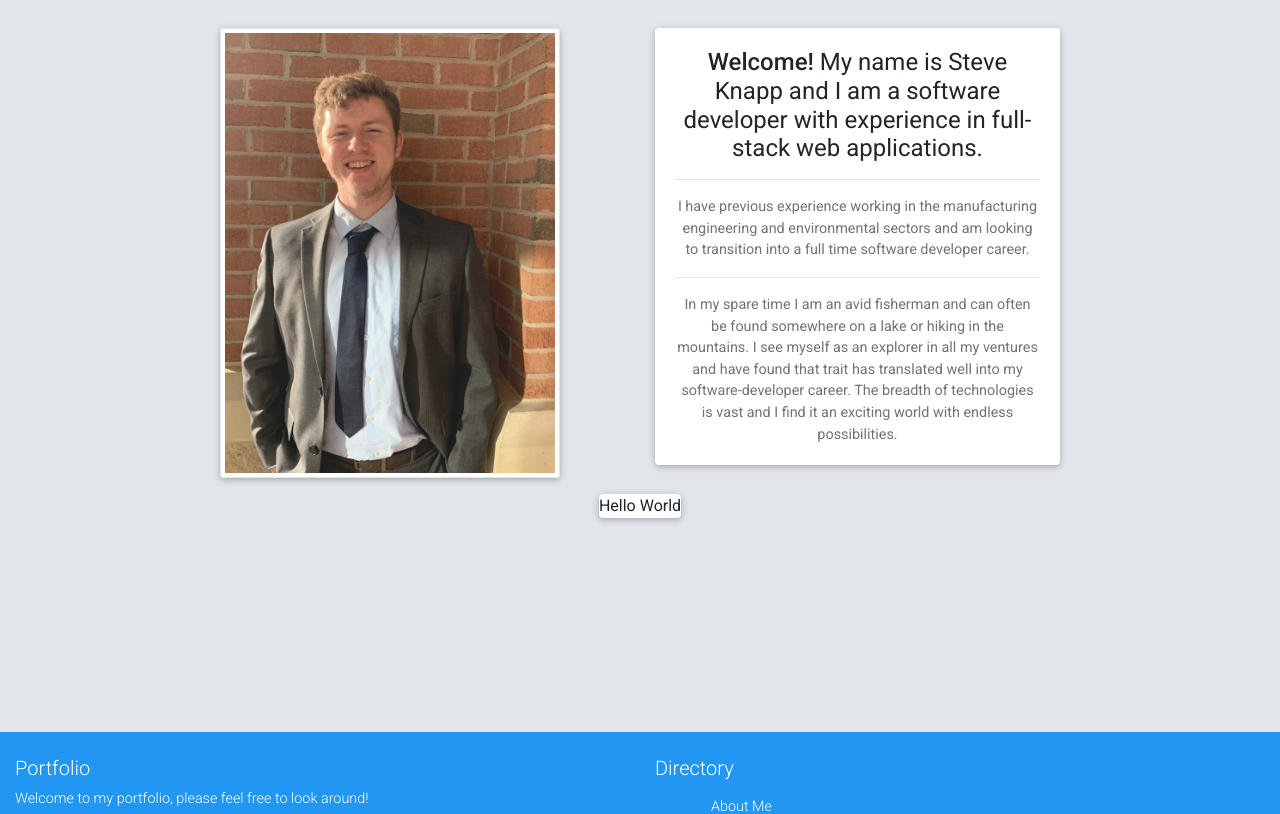
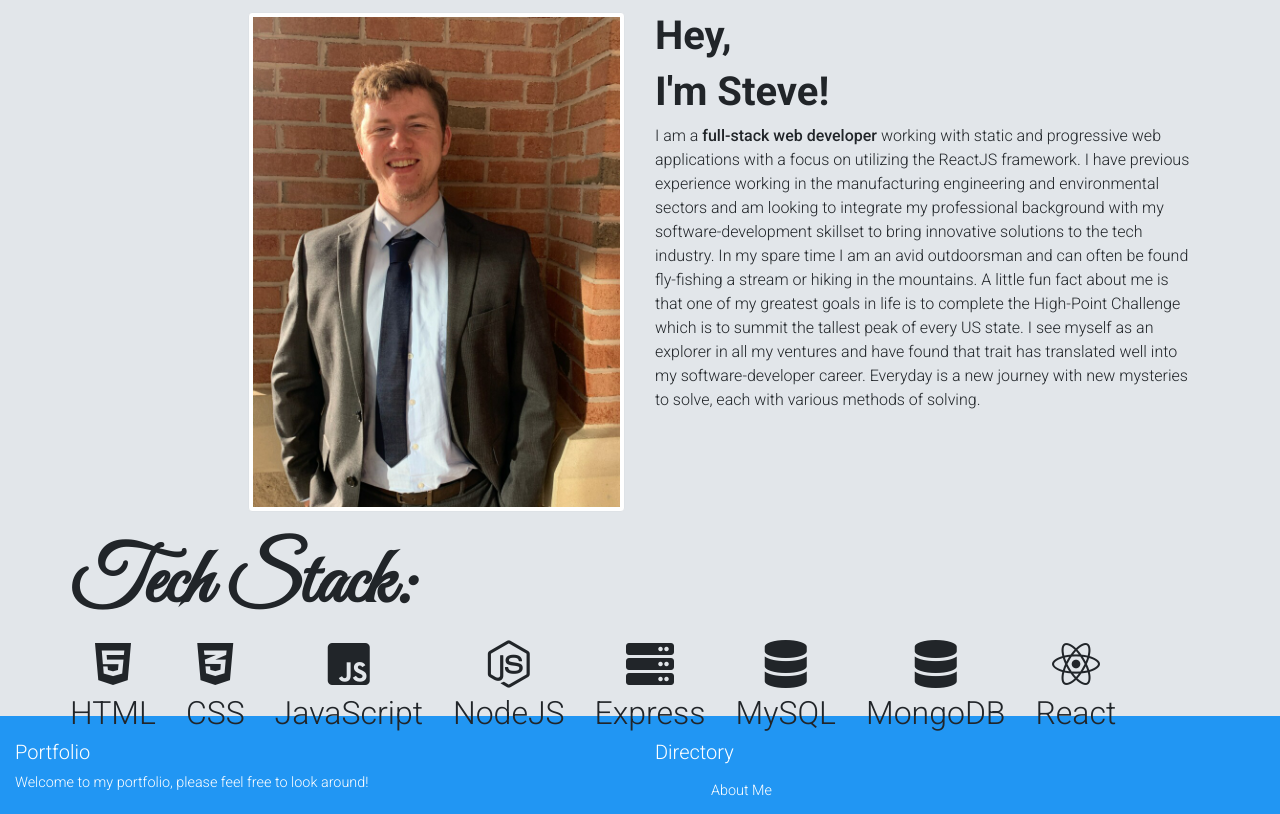
Before and after one commit to Stovencrantz/react-portfolio, a React (Create React App) app: page /aboutme in a window 1280 px wide. Shown: the part 280-1094 px from the top of the page. Built offline with nearby package versions, Linux system fonts and the light colour scheme.

Commit message:
Adjusted AboutMe page to include better styling and a new layout that is more professionally appealing. Added technologies. Implement skillset in next update

```diff
--- a/src/components/Jumbotron/index.js
+++ b/src/components/Jumbotron/index.js
@@ -19,50 +19,77 @@ import {
 } from "mdbreact";
 
 const Jumbotron = () => {
+  const skillsArr = [
+    { tech: "HTML",
+      icon: <MDBIcon fab icon="html5" size="3x"/> },
+    { tech: "CSS",
+      icon: <MDBIcon fab icon="css3-alt" size="3x"/> },
+    { tech: "JavaScript",
+      icon: <MDBIcon fab icon="js-square"size="3x" /> },
+    { tech: "NodeJS",
+      icon: <MDBIcon fab icon="node-js" size="3x"/> },
+    { tech: "Express",
+      icon: <MDBIcon icon="server" size="3x"/> },
+    { tech: "MySQL",
+      icon: <MDBIcon icon="database" size="3x"/> },
+    { tech: "MongoDB",
+      icon: <MDBIcon icon="database" size="3x"/> },
+    { tech: "React",
+      icon: <MDBIcon fab icon="react" size="3x"/> }
+  ];
   return (
-    <div style={{height: "85vh"}}>
-        <MDBRow className=" text-center ">
-          <MDBCol>
-            <MDBCard className="portraitCard">
-              <MDBCardImage className="img-thumbnail myImage" src={portrait} />
-            </MDBCard>
-          </MDBCol>
-          <MDBCol>
-            <MDBCard className="textCard">
-              <MDBCardBody>
-                <MDBCardTitle >
-                  <strong>Welcome!</strong> My name
-                  is Steve Knapp and I am a software developer with experience in full-stack web applications.
-                </MDBCardTitle>
-                <hr />
-                <MDBCardText>
-                  I have previous experience working in the manufacturing
-                  engineering and environmental sectors and am looking to
-                  transition into a full time software developer career.
-                </MDBCardText>
-                <hr />
-                <MDBCardText>
-                  In my spare time I am an avid fisherman and can often be found
-                  somewhere on a lake or hiking in the mountains. I see myself
-                  as an explorer in all my ventures and have found that trait
-                  has translated well into my software-developer career. The
-                  breadth of technologies is vast and I find it an exciting
-                  world with endless possibilities.
-                </MDBCardText>
-              </MDBCardBody>
-            </MDBCard>
-          </MDBCol>
+    <div style={{ height: "85vh" }}>
+      <MDBRow className="mb-4">
+        <MDBCol className="">
+          {/* Image here */}
+          <img
+            src={portrait}
+            className="img-thumbnail float-right"
+            alt="personal_headshot"
+          />
+        </MDBCol>
+        <MDBCol>
+          {/* Card text here */}
+          <h1 className="text-left" style={{ fontWeight: "bold" }}>
+            Hey,
+          </h1>
+          <h1 className="text-left" style={{ fontWeight: "bold" }}>
+            I'm Steve!
+          </h1>
+          <p className="text-left">
+            {" "}
+            I am a <strong>full-stack web developer</strong> working with static
+            and progressive web applications with a focus on utilizing the
+            ReactJS framework. I have previous experience working in the
+            manufacturing engineering and environmental sectors and am looking
+            to integrate my professional background with my software-development
+            skillset to bring innovative solutions to the tech industry. In my
+            spare time I am an avid outdoorsman and can often be found
+            fly-fishing a stream or hiking in the mountains. A little fun fact
+            about me is that one of my greatest goals in life is to complete the
+            High-Point Challenge which is to summit the tallest peak of every US
+            state. I see myself as an explorer in all my ventures and have found
+            that trait has translated well into my software-developer career.
+            Everyday is a new journey with new mysteries to solve, each with
+            various methods of solving.
+          </p>
+        </MDBCol>
+      </MDBRow>
+      <MDBRow>
+        {/* Further info here */}
+        <h1 className="vibesFont" style={{fontSize: "5rem", fontWeight: "bold"}}>Tech Stack:</h1>
+        <MDBRow>
+        {skillsArr.map((skill, index) => {
+          return (
+            <MDBCol key="index">
+              {skill.icon}
+              <p style={{fontSize: "2rem"}}>{skill.tech}</p>
+            </MDBCol>
+          );
+        })}
         </MDBRow>
-        <MDBRow className="justify-content-center align-items-center mt-3">
-          <MDBCard>
-            <MDBCardText>
-              Hello World
-            </MDBCardText>
-          </MDBCard>
-        </MDBRow>
-        </div>
-
-
+      </MDBRow>
+    </div>
   );
 };
 
--- a/src/pages/AboutMe.js
+++ b/src/pages/AboutMe.js
@@ -11,27 +11,12 @@ function AboutMe() {
   useEffect(() => {
     setNavTabContext({ activeNav: window.location.pathname })
     console.log("useeffect activated: ", navTabContext.activeNav)
-    // setActivePill({ activeItemPill: window.location.pathname})
 
   }, [])
 
   return (
-        //   <div id='aboutMe'>
-        //   <MDBView
-        //     src={aboutMeBackground}
-        //     fixed
-        //   >
-        //     <MDBMask className='rgba-white-light' />
-        //     <MDBContainer
-        //       className='d-flex justify-content-center align-items-center'
-        //       style={{ paddingTop: '10rem'}}
-        //     >
-        //           <Jumbotron />
-        //     </MDBContainer>
-        //   </MDBView>
-        // </div>
     <>
-      <div className="vibesFont pt-5 ml-5 text-left" style={{fontWeight: "strong", fontSize: "5rem"}}>About Me</div>
+      <h1 className="vibesFont pt-5 ml-5 text-left" style={{fontWeight: "bold", fontSize: "5rem"}}>About Me</h1>
 
       <MDBContainer className='d-flex justify-content-center align-items-center'
         style={{ paddingTop: '5rem'}}>
```
